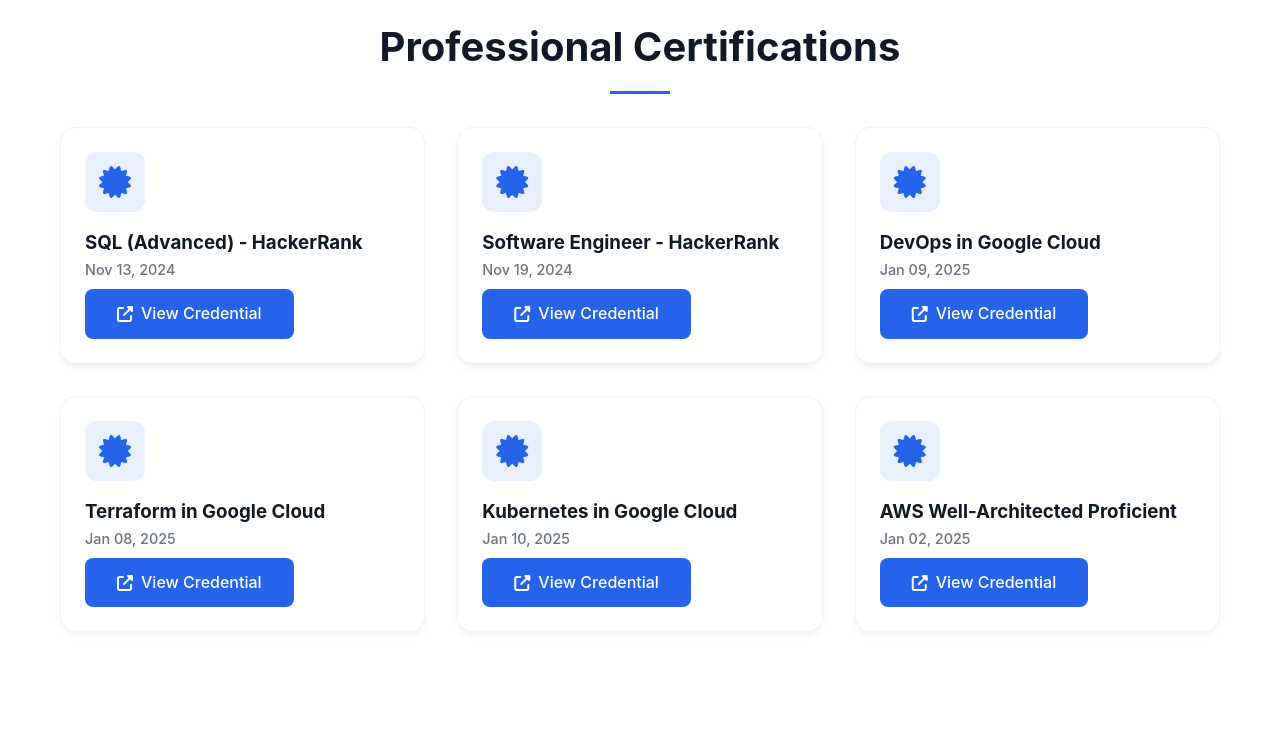
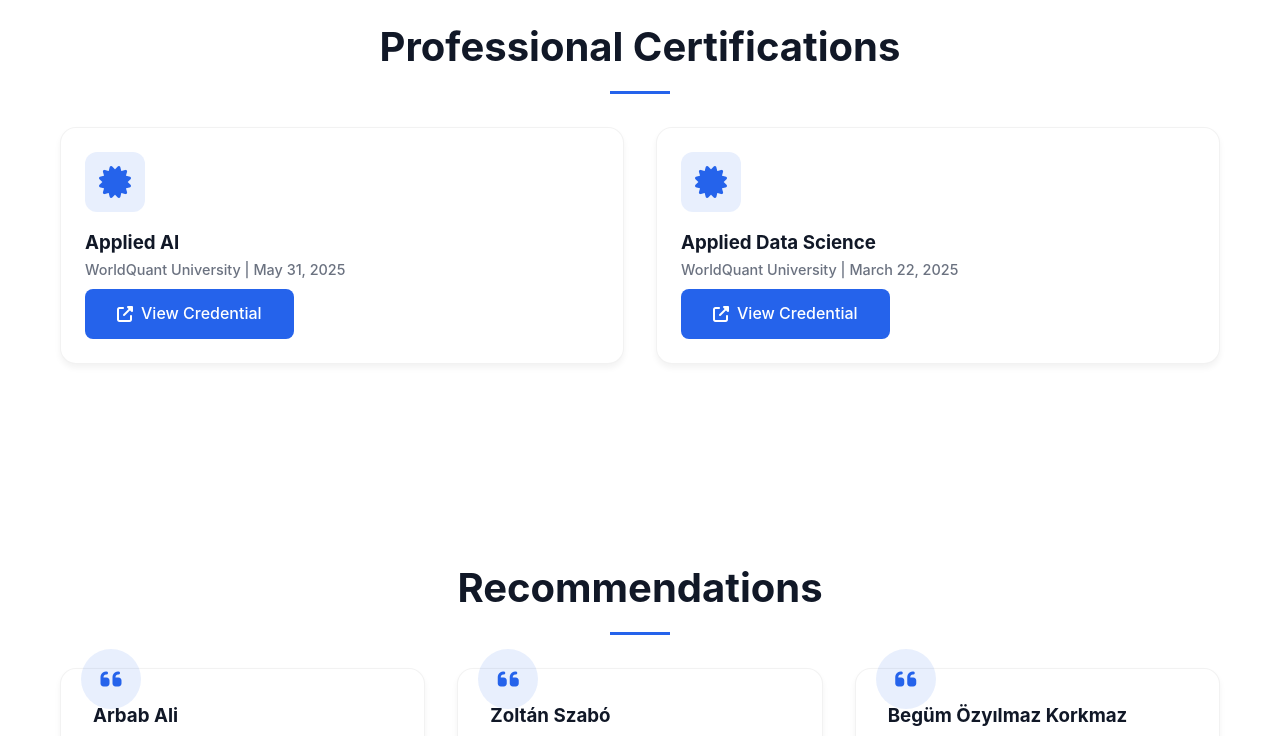
Before and after one commit to abrar2030/Datalio, a plain HTML site: page index.html in a window 1280 px wide. Shown: the part 6080-6816 px from the top of the page. Drawn offline with nearby package versions, Linux system fonts and the light colour scheme.

Commit message:
Update index.html

```diff
--- a/index.html
+++ b/index.html
@@ -1261,11 +1261,9 @@
                     <div class="certification-badge">
                         <i class="fas fa-certificate fa-2x"></i>
                     </div>
-                <h3>SQL (Advanced) - HackerRank</h3>
-                <p class="date">Nov 13, 2024</p>
-                <a href="https://www.hackerrank.com/certificates/iframe/bfd758408ff3"
-                   target="_blank"
-                   class="button">
+                    <h3>Applied AI</h3>
+                    <p class="date">WorldQuant University | May 31, 2025</p>
+                    <a href="#" class="button">
                         <i class="fas fa-external-link-alt"></i>
                         View Credential
                     </a>
@@ -1275,74 +1273,17 @@
                     <div class="certification-badge">
                         <i class="fas fa-certificate fa-2x"></i>
                     </div>
-                <h3>Software Engineer - HackerRank</h3>
-                <p class="date">Nov 19, 2024</p>
-                <a href="https://www.hackerrank.com/certificates/iframe/407808ada668"
-                   target="_blank"
-                   class="button">
+                    <h3>Applied Data Science</h3>
+                    <p class="date">WorldQuant University | March 22, 2025</p>
+                    <a href="#" class="button">
                         <i class="fas fa-external-link-alt"></i>
                         View Credential
                     </a>
                 </div>
-
-            <div class="certification-card">
-                <div class="certification-badge">
-                    <i class="fas fa-certificate fa-2x"></i>
-                </div>
-                <h3>DevOps in Google Cloud</h3>
-                <p class="date">Jan 09, 2025</p>
-                <a href="https://www.cloudskillsboost.google/public_profiles/1601f1ee-b805-48be-a523-753d139f53cf/badges/13533180"
-                   target="_blank"
-                   class="button">
-                    <i class="fas fa-external-link-alt"></i>
-                    View Credential
-                </a>
-            </div>
-
-            <div class="certification-card">
-                <div class="certification-badge">
-                    <i class="fas fa-certificate fa-2x"></i>
-                </div>
-                <h3>Terraform in Google Cloud</h3>
-                <p class="date">Jan 08, 2025</p>
-                <a href="https://www.credly.com/badges/af1f1708-6284-438e-a618-d1b05e7ca3df"
-                   target="_blank"
-                   class="button">
-                    <i class="fas fa-external-link-alt"></i>
-                    View Credential
-                </a>
-            </div>
-
-            <div class="certification-card">
-                <div class="certification-badge">
-                    <i class="fas fa-certificate fa-2x"></i>
-                </div>
-                <h3>Kubernetes in Google Cloud</h3>
-                <p class="date">Jan 10, 2025</p>
-                <a href="https://www.credly.com/badges/638bf94d-f099-4173-b62b-be91bb814092"
-                   target="_blank"
-                   class="button">
-                    <i class="fas fa-external-link-alt"></i>
-                    View Credential
-                </a>
-            </div>
-
-            <div class="certification-card">
-                <div class="certification-badge">
-                    <i class="fas fa-certificate fa-2x"></i>
-                </div>
-                <h3>AWS Well-Architected Proficient</h3>
-                <p class="date">Jan 02, 2025</p>
-                <a href="https://www.credly.com/badges/7be07071-23b7-4916-a8a7-51fbdd071ae2"
-                   target="_blank"
-                   class="button">
-                    <i class="fas fa-external-link-alt"></i>
-                    View Credential
-                </a>
-            </div>
             </div>
         </div>
     </section>
+
         <!-- New Recommendations Section -->
     <section id="recommendations" class="section">
         <div class="container">
```
Lines whose indentation alone changed are shown as unchanged.
